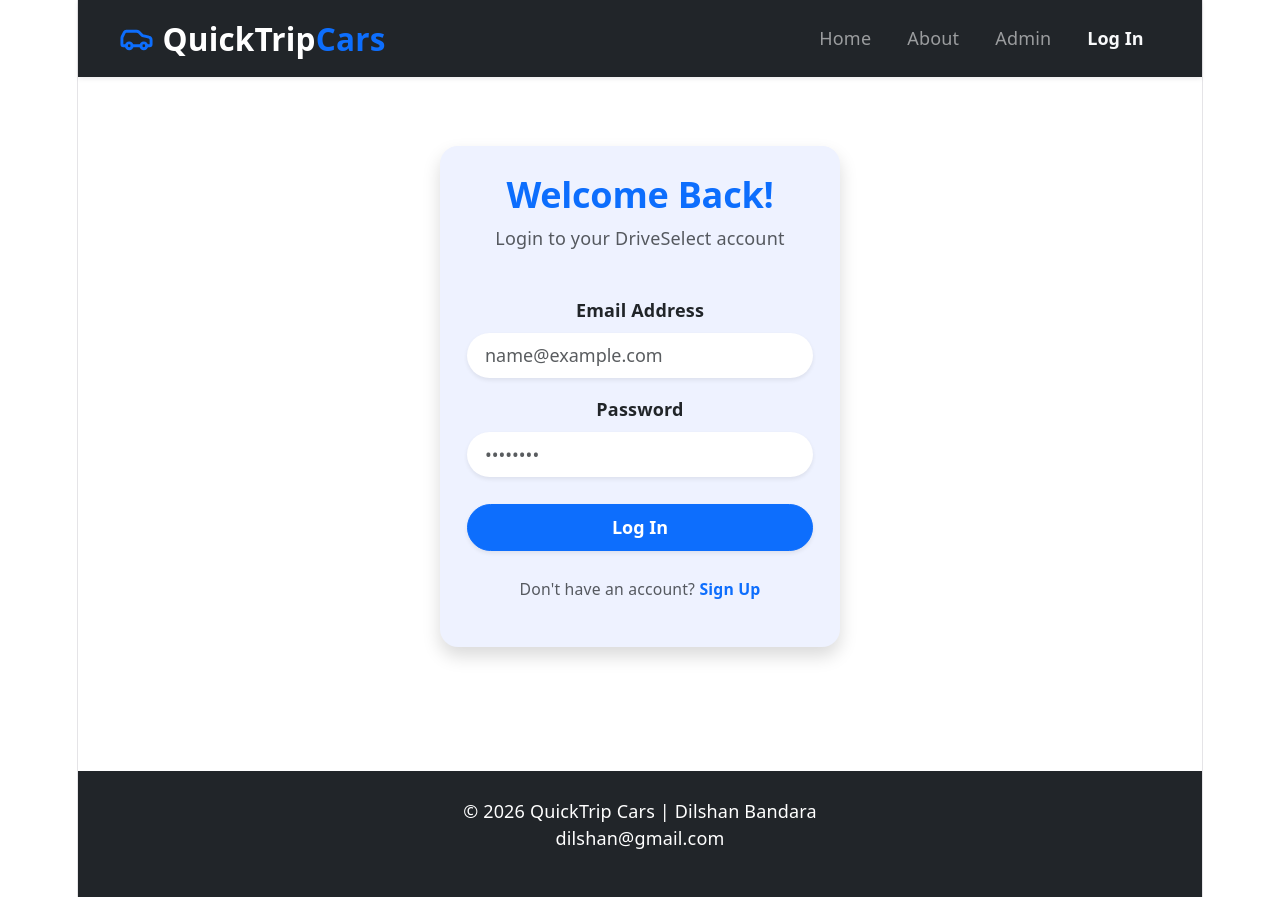
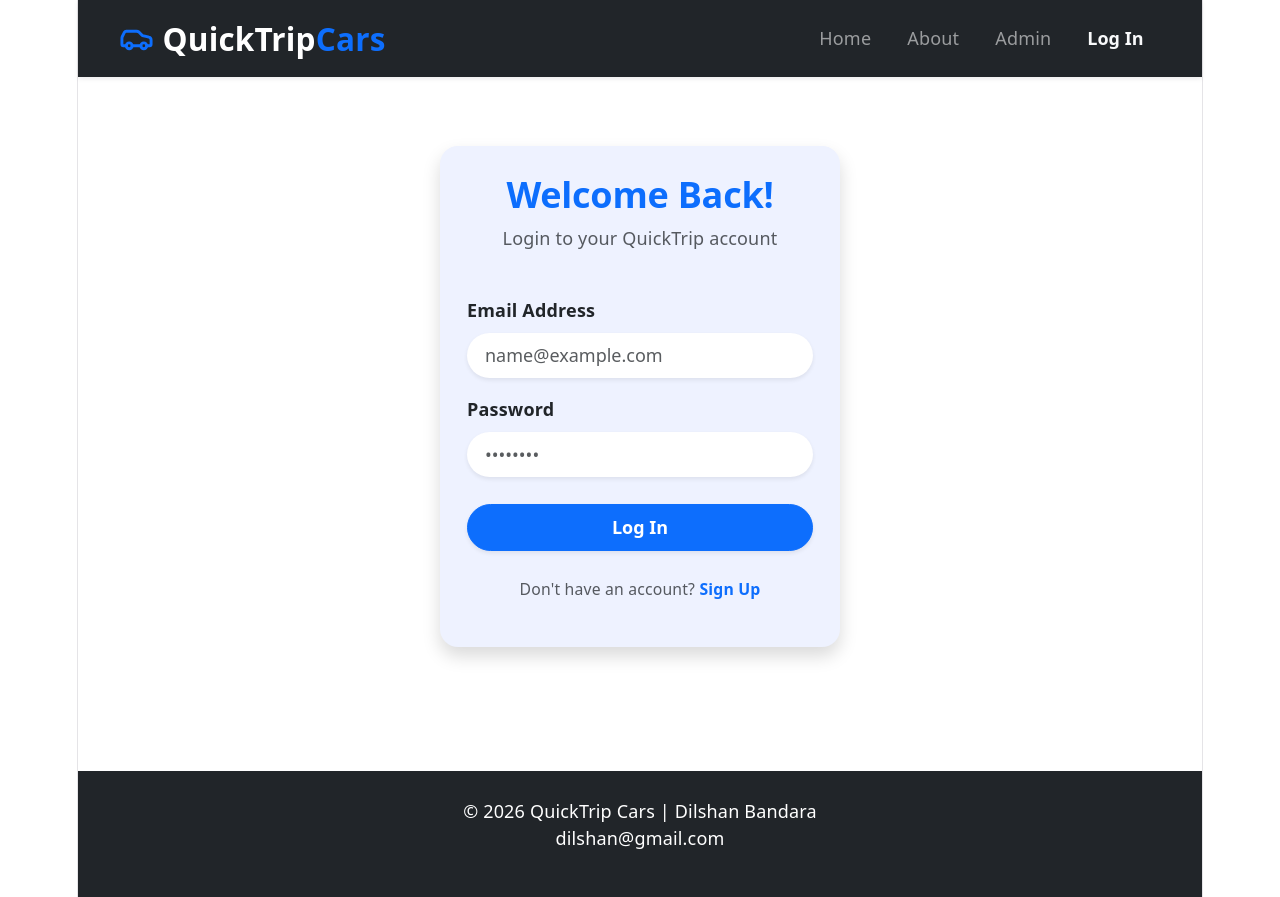
Before and after one commit to devdilshan2025/car_rental_frontend, a React (Vite) app: page /login in a window 1280 px wide. Built offline with nearby package versions, Linux system fonts and the light colour scheme.

Commit message:
Error corrected

```diff
--- a/src/pages/Login.jsx
+++ b/src/pages/Login.jsx
@@ -1,13 +1,41 @@
 import React, { useState } from 'react';
+import axios from 'axios';
+import { useNavigate } from 'react-router-dom';
 
 const Login = () => {
     const [email, setEmail] = useState('');
     const [password, setPassword] = useState('');
+    const navigate = useNavigate();
 
-    const handleLogin = (e) => {
+    const handleLogin = async (e) => {
         e.preventDefault();
-        console.log("Login Details:", { email, password });
 
+        try {
+            const response = await axios.post('http://localhost:8080/api/v1/auth/login', {
+                email: email,
+                password: password
+            });
+
+            if (response.data) {
+
+                localStorage.clear();
+
+
+                localStorage.setItem('token', response.data.token);
+                localStorage.setItem('userId', response.data.userId);
+                localStorage.setItem('role', response.data.role);
+
+
+
+                alert("Login Your UserId is: " + response.data.userId);
+
+
+                window.location.href = "/";
+            }
+        } catch (error) {
+            console.error("Login Error:", error.response?.data);
+            alert("Login Failed! Please check your email and password.");
+        }
     };
 
     return (
@@ -15,11 +43,11 @@ const Login = () => {
             <div className="card shadow border-0 rounded-4 p-4" style={{ width: '100%', maxWidth: '400px', backgroundColor: '#eef2ff' }}>
                 <div className="text-center mb-4">
                     <h2 className="fw-bold text-primary">Welcome Back!</h2>
-                    <p className="text-muted">Login to your DriveSelect account</p>
+                    <p className="text-muted">Login to your QuickTrip account</p>
                 </div>
 
                 <form onSubmit={handleLogin}>
-                    <div className="mb-3">
+                    <div className="mb-3 text-start">
                         <label className="form-label fw-semibold">Email Address</label>
                         <input
                             type="email"
@@ -30,7 +58,7 @@ const Login = () => {
                             required
                         />
                     </div>
-                    <div className="mb-4">
+                    <div className="mb-4 text-start">
                         <label className="form-label fw-semibold">Password</label>
                         <input
                             type="password"
@@ -41,7 +69,7 @@ const Login = () => {
                             required
                         />
                     </div>
-                    <button type="submit" className="btn btn-primary w-100 rounded-pill fw-bold py-2 shadow-sm transition-all">
+                    <button type="submit" className="btn btn-primary w-100 rounded-pill fw-bold py-2 shadow-sm">
                         Log In
                     </button>
                 </form>
```
